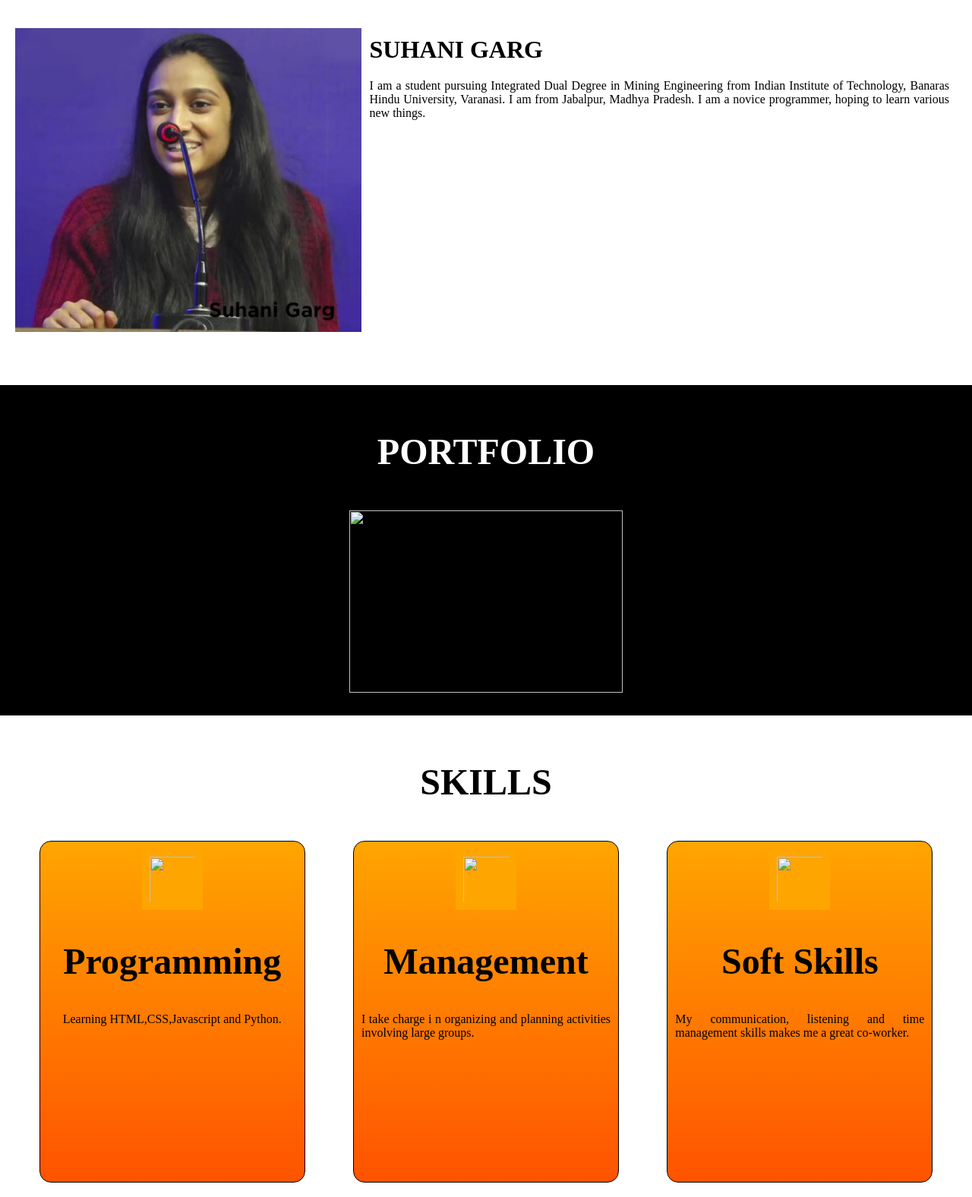
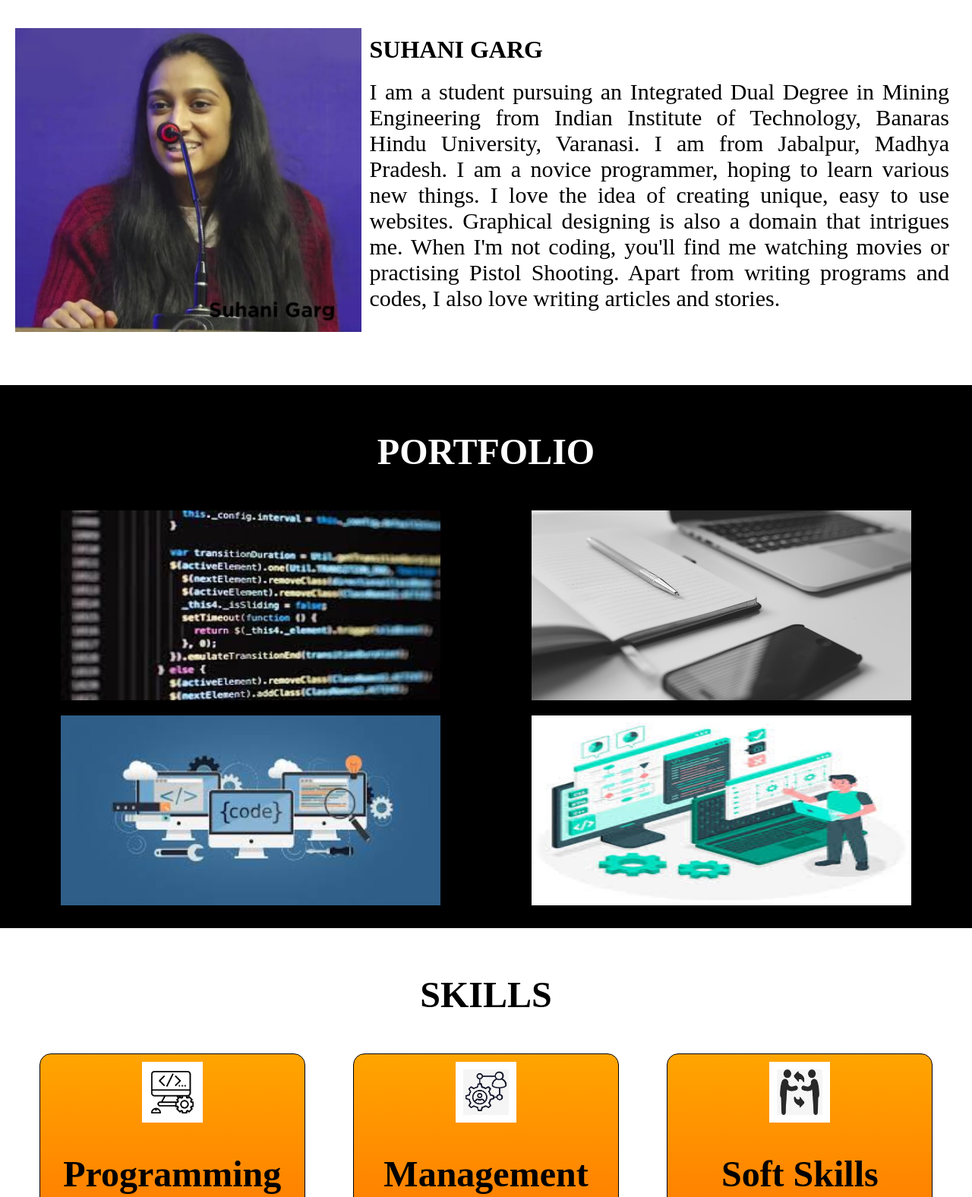
Before and after one commit to suhanigarg29/Portfolio, a plain HTML site: page index.html in a window 1280 px wide. Shown: the part 1020-2596 px from the top of the page at 76% size. Drawn offline with Linux system fonts and the light colour scheme.

Commit message:
Portfolio

```diff
--- a/index.html
+++ b/index.html
@@ -34,8 +34,10 @@
             <img src="images/selfphoto.jpg" alt="">
             <div id="intro">
                 <h2>SUHANI GARG</h2>
-                <p>I am a student pursuing Integrated Dual Degree in Mining Engineering from Indian Institute of Technology, Banaras Hindu University, Varanasi.
-                    I am from Jabalpur, Madhya Pradesh. I am a novice programmer, hoping to learn various new things.
+                <p>I am a student pursuing an Integrated Dual Degree in Mining Engineering from Indian Institute of Technology, Banaras Hindu University, Varanasi.
+                    I am from Jabalpur, Madhya Pradesh. I am a novice programmer, hoping to learn various new things. I love the idea of creating unique, easy to use websites.
+                    Graphical designing is also a domain that intrigues me. When I'm not coding, you'll find me watching movies or practising Pistol Shooting.
+                    Apart from writing programs and codes, I also love writing articles and stories.
                 </p>
             </div>
         </div>
@@ -44,7 +46,10 @@
     <section id="portfolio">
         <h1 class="headings">PORTFOLIO</h1>
         <div class="gallery">
-            <img src="" alt="">
+            <img src="images/portfolio1.jpg" alt="">
+            <img src="images/portfolio2.jpg" alt="">
+            <img src="images/portfolio3.jpg" alt="">
+            <img src="images/portfolio4.jpg" alt="">
         </div>
     </section>
 
@@ -53,19 +58,19 @@
         <div class="row">
 
             <div class="box">
-                <img src="" alt="">
+                <img src="images/programming.png" alt="">
                 <h1 class="headings">Programming</h1>
                 <p>Learning HTML,CSS,Javascript and Python.</p>
             </div>
 
             <div class="box">
-                <img src="" alt="">
+                <img src="images/management.png" alt="">
                 <h1 class="headings">Management</h1>
-                <p>I take charge i n organizing and planning activities involving large groups.</p>
+                <p>I take charge in organizing and planning activities involving large groups.</p>
             </div>
 
             <div class="box">
-                <img src="" alt="">
+                <img src="images/Soft.png" alt="">
                 <h1 class="headings">Soft Skills</h1>
                 <p>My communication, listening and time management skills makes me a great co-worker.</p>
             </div>
--- a/styles.css
+++ b/styles.css
@@ -126,6 +126,10 @@ html{
     margin-bottom: 20px;
 }
 
+#intro p{
+    font-size: 30px;
+}
+
 #portfolio{
     display: flex;
     flex-direction: column;
@@ -143,8 +147,8 @@ html{
 }
 
 .gallery img{
-    width: 360px;
-    height: 240px;
+    width: 500px;
+    height: 250px;
     margin: 10px;
 }
 
@@ -187,7 +191,7 @@ html{
 .box img{
     width: 80px;
     height: 80px;
-    background-color: orange;
+    background-color: white;
     padding: 10px;
 }
 
```
Also changed, not shown: images/Soft.png (added), images/management.png (added), images/portfolio1.jpg (added), images/portfolio2.jpg (added), images/portfolio3.jpg (added), images/portfolio4.jpg (added), images/programming.png (added).
